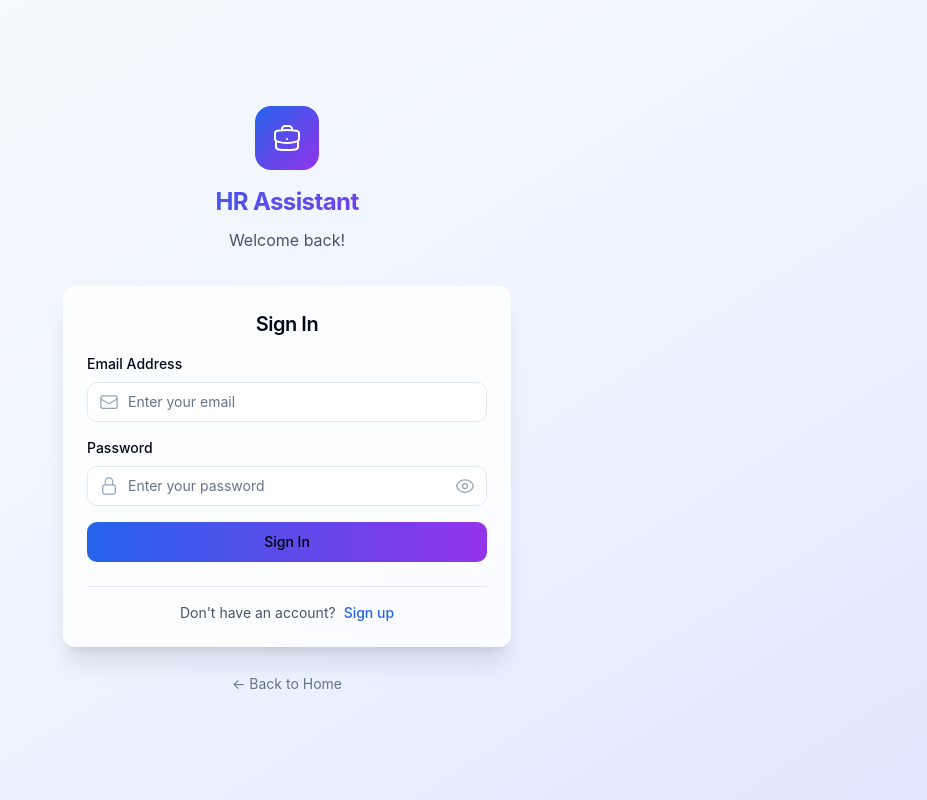
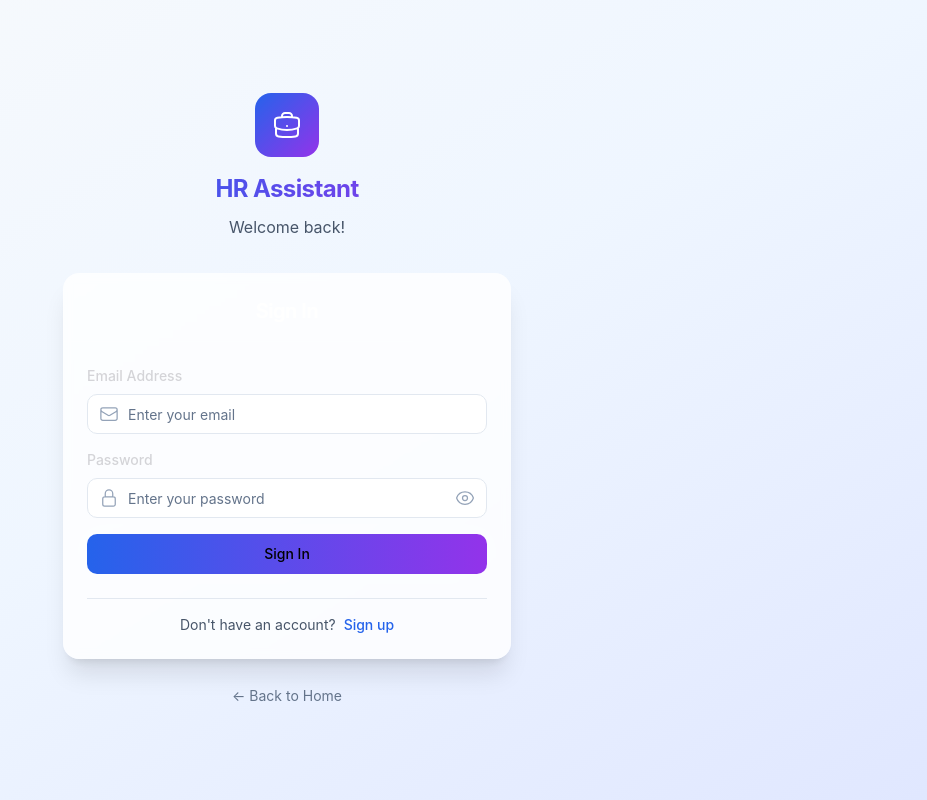
Before and after one commit to Aklile612/HR_Ai_agent, a React (Create React App) app in the folder frontend/: page /auth in a window 1280 px wide. Shown: the whole page, without its empty margins (353-1280 px from the left). Built offline with nearby package versions, Linux system fonts and the light colour scheme; no server answers; the HTML template or start-up script is replaced by a standard one.

Commit message:
feat: enhance Card component styles for improved visual consistency and layout

```diff
--- a/frontend/src/components/ui/Card.js
+++ b/frontend/src/components/ui/Card.js
@@ -5,7 +5,7 @@ const Card = React.forwardRef(({ className, ...props }, ref) => (
   <div
     ref={ref}
     className={cn(
-      'rounded-lg border bg-card text-card-foreground shadow-sm',
+      'rounded-2xl border border-white/[0.08] bg-[#0a0a0a] text-zinc-300 shadow-[0_0_40px_-10px_rgba(40,40,40,0.05)]',
       className
     )}
     {...props}
@@ -16,7 +16,7 @@ Card.displayName = 'Card';
 const CardHeader = React.forwardRef(({ className, ...props }, ref) => (
   <div
     ref={ref}
-    className={cn('flex flex-col space-y-1.5 p-6', className)}
+    className={cn('flex flex-col space-y-1.5 p-6 border-b border-white/[0.05]', className)}
     {...props}
   />
 ));
@@ -27,7 +27,7 @@ const CardTitle = React.forwardRef(({ className, ...props }, ref) => (
   <h3
     ref={ref}
     className={cn(
-      'text-2xl font-semibold leading-none tracking-tight',
+      'text-xl font-semibold leading-none tracking-tight text-white',
       className
     )}
     {...props}
@@ -38,21 +38,21 @@ CardTitle.displayName = 'CardTitle';
 const CardDescription = React.forwardRef(({ className, ...props }, ref) => (
   <p
     ref={ref}
-    className={cn('text-sm text-muted-foreground', className)}
+    className={cn('text-sm text-zinc-500 font-light', className)}
     {...props}
   />
 ));
 CardDescription.displayName = 'CardDescription';
 
 const CardContent = React.forwardRef(({ className, ...props }, ref) => (
-  <div ref={ref} className={cn('p-6 pt-0', className)} {...props} />
+  <div ref={ref} className={cn('p-6', className)} {...props} />
 ));
 CardContent.displayName = 'CardContent';
 
 const CardFooter = React.forwardRef(({ className, ...props }, ref) => (
   <div
     ref={ref}
-    className={cn('flex items-center p-6 pt-0', className)}
+    className={cn('flex items-center p-6 pt-0 border-t border-white/[0.05]', className)}
     {...props}
   />
 ));
```
